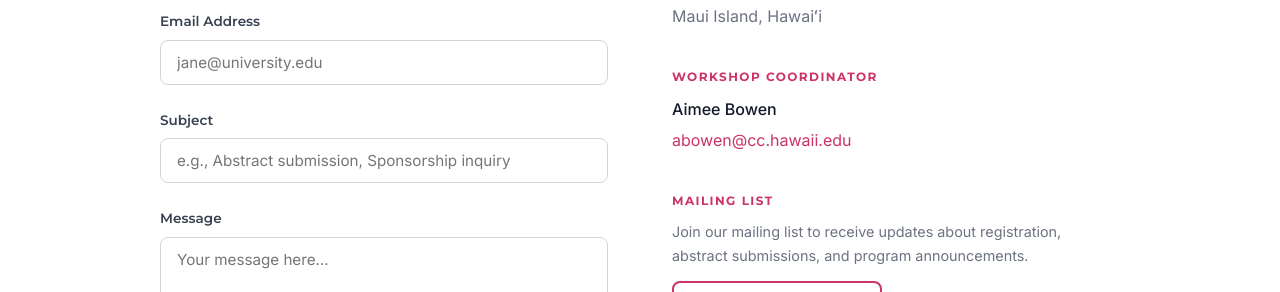
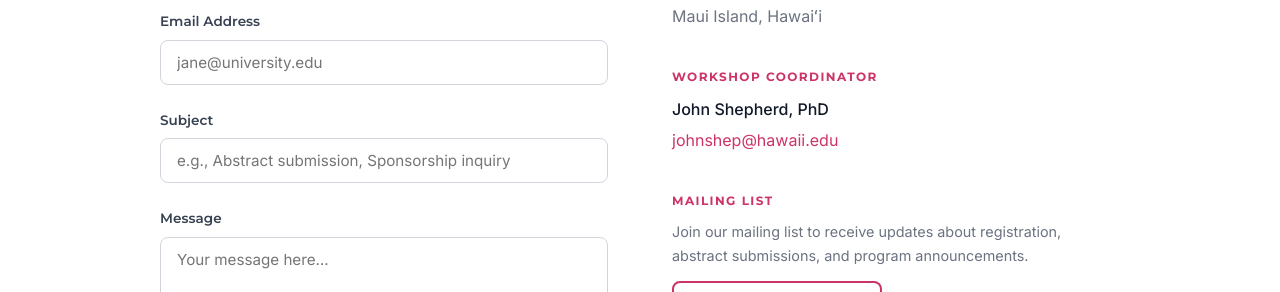
Before and after one commit to jshepherd46/breastdensityworkshop, a Jekyll site: the page built from contact/index.html, in a window 1280 px wide and 900 px high, scrolled down 382 px. Shown: the part 161-453 px from the top of the window. Built offline with Jekyll 4.4.1, drawn with Linux system fonts in a browser that asks for light colours.

Commit message:
content: workshop coordinator → John Shepherd; remove Aimee everywhere
Aimee Bowen coordinated the 10th and 11th IBDW; John Shepherd is
coordinating the 12th. Removes her name and email from every
location on the site.

Three changes:
  _config.yml         contact_email: abowen@cc.hawaii.edu
                                     → johnshep@hawaii.edu
  contact/index.html  Workshop Coordinator: Aimee Bowen
                                     → John Shepherd, PhD
  sponsors/index.html "Contact Aimee Bowen" button label
                                     → "Contact John Shepherd"

The contact_email change cascades automatically anywhere the
template uses {{ site.contact_email }} — primarily the Workshop
Coordinator block and the "Interested in Sponsoring" mailto button.

Co-Authored-By: Claude Opus 4.7 (1M context) <noreply@anthropic.com>

```diff
--- a/_config.yml
+++ b/_config.yml
@@ -14,7 +14,7 @@ workshop:
   slides_url: ""  # Link to Google Drive / Dropbox folder for registered attendees
 
 # Contact
-contact_email: "abowen@cc.hawaii.edu"
+contact_email: "johnshep@hawaii.edu"
 
 # Navigation
 nav:
--- a/contact/index.html
+++ b/contact/index.html
@@ -53,7 +53,7 @@ description: "Get in touch with the IBDW organizing team."
 
         <div style="margin-bottom: 2rem;">
           <div class="section-label" style="margin-bottom: 0.5rem;">Workshop Coordinator</div>
-          <p style="margin-bottom: 0.25rem; font-weight: 500; color: var(--gray-900);">Aimee Bowen</p>
+          <p style="margin-bottom: 0.25rem; font-weight: 500; color: var(--gray-900);">John Shepherd, PhD</p>
           <p style="margin-bottom: 0;"><a href="mailto:{{ site.contact_email }}">{{ site.contact_email }}</a></p>
         </div>
 
--- a/sponsors/index.html
+++ b/sponsors/index.html
@@ -105,7 +105,7 @@ description: "IBDW is made possible by the generous support of our industry and
     <div style="margin-top: 3rem; padding: 2.5rem; background: var(--pink-light); border-radius: var(--radius-lg); text-align: center;">
       <h3 style="margin-bottom: 0.75rem; color: var(--pink-dark);">Interested in Sponsoring IBDW?</h3>
       <p style="color: var(--gray-700); margin-bottom: 1.5rem;">Join our community of partners advancing breast cancer research. Contact us to learn about sponsorship opportunities for the next workshop.</p>
-      <a href="mailto:{{ site.contact_email }}" class="btn btn-primary">Contact Aimee Bowen</a>
+      <a href="mailto:{{ site.contact_email }}" class="btn btn-primary">Contact John Shepherd</a>
     </div>
 
   </div>
```
